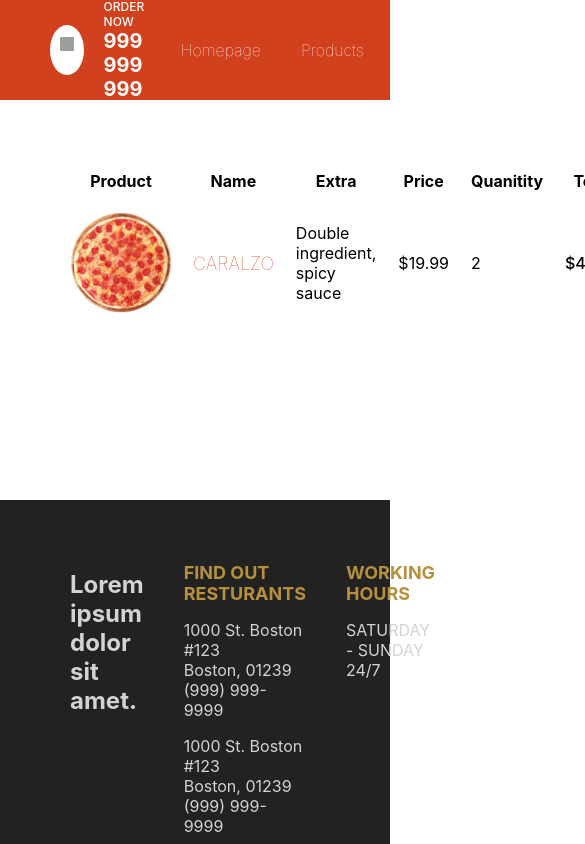
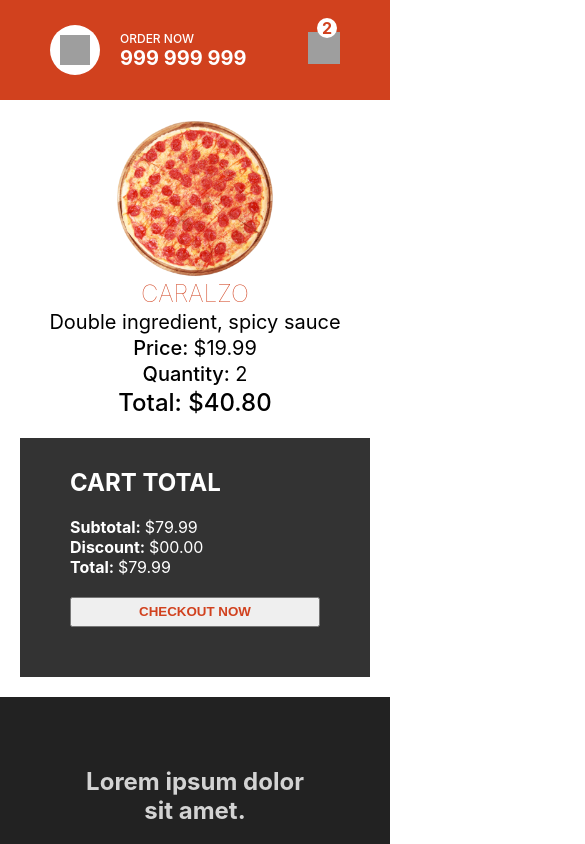
Before and after one commit to Amrindra/Odering-Pizza-App, a Next.js app: page /cart in a window 390 px wide. Shown: the top 844 px of the page, 585 px wide, since content can reach past the window. Built offline with nearby package versions, Linux system fonts and the light colour scheme; grey boxes are pictures that could not be loaded.

Commit message:
worked on responsive

```diff
--- a/pages/cart.js
+++ b/pages/cart.js
@@ -6,7 +6,7 @@ const Cart = () => {
     <div className={styles.container}>
       <div className={styles.left}>
         <table className={styles.table}>
-          <tr className={styles.tr}>
+          <tr className={styles.trTitle}>
             <th>Product</th>
             <th>Name</th>
             <th>Extra</th>
@@ -15,7 +15,7 @@ const Cart = () => {
             <th>Total</th>
           </tr>
 
-          <tr>
+          <tr className={styles.tr}>
             <td>
               <div className={styles.imgContainer}>
                 <Image
@@ -42,7 +42,7 @@ const Cart = () => {
             </td>
 
             <td>
-              <span className={styles.Quanitity}>2</span>
+              <span className={styles.quantity}>2</span>
             </td>
 
             <td>
--- a/styles/Cart.module.css
+++ b/styles/Cart.module.css
@@ -56,3 +56,64 @@
   cursor: pointer;
   margin-top: 20px;
 }
+
+@media screen and (max-width: 480px) {
+  .container {
+    flex-direction: column;
+    padding: 20px;
+  }
+
+  .table {
+    display: flex;
+    flex-direction: column;
+    align-items: center;
+    justify-content: center;
+  }
+
+  .trTitle {
+    display: none;
+  }
+
+  .tr {
+    display: flex;
+    flex-direction: column;
+    align-items: center;
+    justify-content: center;
+    margin-bottom: 20px;
+  }
+
+  .imgContainer {
+    width: 40vw;
+    height: 40vw;
+  }
+
+  .name,
+  .total {
+    font-size: 24px;
+  }
+
+  .extra,
+  .price,
+  .quantity {
+    font-size: 20px;
+  }
+
+  .price::before {
+    content: "Price: ";
+    font-weight: 500;
+  }
+
+  .quantity::before {
+    content: "Quantity: ";
+    font-weight: 500;
+  }
+
+  .total::before {
+    content: "Total: ";
+    font-weight: 500;
+  }
+
+  .wrapper {
+    width: 100%;
+  }
+}
--- a/styles/Footer.module.css
+++ b/styles/Footer.module.css
@@ -33,3 +33,26 @@
 .motto {
   color: rgb(211, 211, 211);
 }
+
+@media screen and (max-width: 480px) {
+  .container {
+    height: auto;
+    text-align: center;
+  }
+
+  .item:first-child {
+    display: none;
+  }
+
+  .item {
+    flex-direction: column;
+  }
+
+  .title {
+    font-size: 30px;
+  }
+
+  .text {
+    font-size: 20px;
+  }
+}
--- a/styles/Navbar.module.css
+++ b/styles/Navbar.module.css
@@ -81,3 +81,13 @@
   font-weight: bold;
   color: #d1411e;
 }
+
+@media screen and (max-width: 480px) {
+  .item:nth-child(2) {
+    display: none;
+  }
+
+  .item:nth-child(1) {
+    flex: 3;
+  }
+}
--- a/styles/Order.module.css
+++ b/styles/Order.module.css
@@ -5,6 +5,46 @@
 
 .left {
   flex: 2;
+}
+
+.row:last-child {
+  width: 80%;
+  display: flex;
+  justify-content: space-between;
+}
+
+.done {
+  display: flex;
+  flex-direction: column;
+  align-items: center;
+}
+
+.inProgress {
+  display: flex;
+  flex-direction: column;
+  align-items: center;
+  animation: inProgress 1s ease infinite alternate;
+}
+
+@keyframes inProgress {
+  from {
+    opacity: 0;
+  }
+  to {
+    opacity: 1;
+  }
+}
+
+.undone {
+  display: flex;
+  flex-direction: column;
+  align-items: center;
+  opacity: 0.3;
+}
+
+.undone .checkedIcon,
+.inProgress .checkedIcon {
+  display: none;
 }
 
 .table {
@@ -41,3 +81,41 @@
   margin-top: 20px;
   cursor: not-allowed;
 }
+
+@media screen and (max-width: 480px) {
+  .container {
+    flex-direction: column;
+  }
+
+  .trTitle {
+    display: none;
+  }
+
+  .tr {
+    display: flex;
+    flex-direction: column;
+    align-items: flex-start;
+    justify-content: start;
+    font-size: 20px;
+  }
+
+  .id::before {
+    content: "Order ID: ";
+    font-weight: 500;
+  }
+
+  .name::before {
+    content: "Customer: ";
+    font-weight: 500;
+  }
+
+  .address::before {
+    content: "Address: ";
+    font-weight: 500;
+  }
+
+  .total::before {
+    content: "Total: ";
+    font-weight: 500;
+  }
+}
--- a/styles/PizzaCard.module.css
+++ b/styles/PizzaCard.module.css
@@ -24,3 +24,21 @@
   text-align: center;
   color: #777;
 }
+
+@media screen and (max-width: 480px) {
+  .container {
+    width: 100%;
+  }
+
+  .title {
+    font-size: 30px;
+  }
+
+  .price {
+    font-size: 24px;
+  }
+
+  .desc {
+    font-size: 24px;
+  }
+}
--- a/styles/PizzaList.module.css
+++ b/styles/PizzaList.module.css
@@ -18,3 +18,14 @@
   width: 100%;
   flex-wrap: wrap;
 }
+
+@media screen and (max-width: 480px) {
+  .title {
+    text-align: center;
+  }
+
+  .desc {
+    width: 90%;
+    text-align: center;
+  }
+}
--- a/styles/Product.module.css
+++ b/styles/Product.module.css
@@ -71,7 +71,7 @@
   display: flex;
   align-items: center;
   margin-right: 10px;
-  font-style: 14px;
+  font-size: 14px;
   font-weight: 500;
 }
 
@@ -94,3 +94,50 @@
   font-weight: 500;
   cursor: pointer;
 }
+
+@media screen and (max-width: 480px) {
+  .container {
+    height: auto;
+    text-align: center;
+    flex-direction: column;
+    margin-top: 20px;
+    margin-bottom: 20px;
+  }
+
+  .imageContainer {
+    height: 70vw;
+    width: 70vw;
+  }
+
+  /* .title {
+    margin: 5px;
+  } */
+  .desc {
+    padding: 0 15px;
+    font-size: 20px;
+  }
+  .sizesWrapper {
+    width: 100%;
+    padding: 0 30px;
+  }
+
+  .ingredientsWrapper {
+    flex-direction: column;
+  }
+
+  .option {
+    margin: 10px;
+    font-size: 18px;
+  }
+
+  .checkbox {
+    width: 25px;
+    height: 25px;
+  }
+
+  .quantity,
+  .button {
+    height: 50px;
+    padding: 10px 20px;
+  }
+}
--- a/styles/Slider.module.css
+++ b/styles/Slider.module.css
@@ -2,6 +2,7 @@
   height: calc(100vh - 100px);
   /* background-color: #d1411e; */
   overflow: hidden;
+  position: relative;
 }
 
 .arrowContainer {
@@ -27,3 +28,9 @@
   height: 100%;
   position: relative;
 }
+
+@media screen and (max-width: 480px) {
+  .container {
+    height: 50vh;
+  }
+}
```
Also changed, not shown: pages/orders/[id].js (+67 -3 lines).
